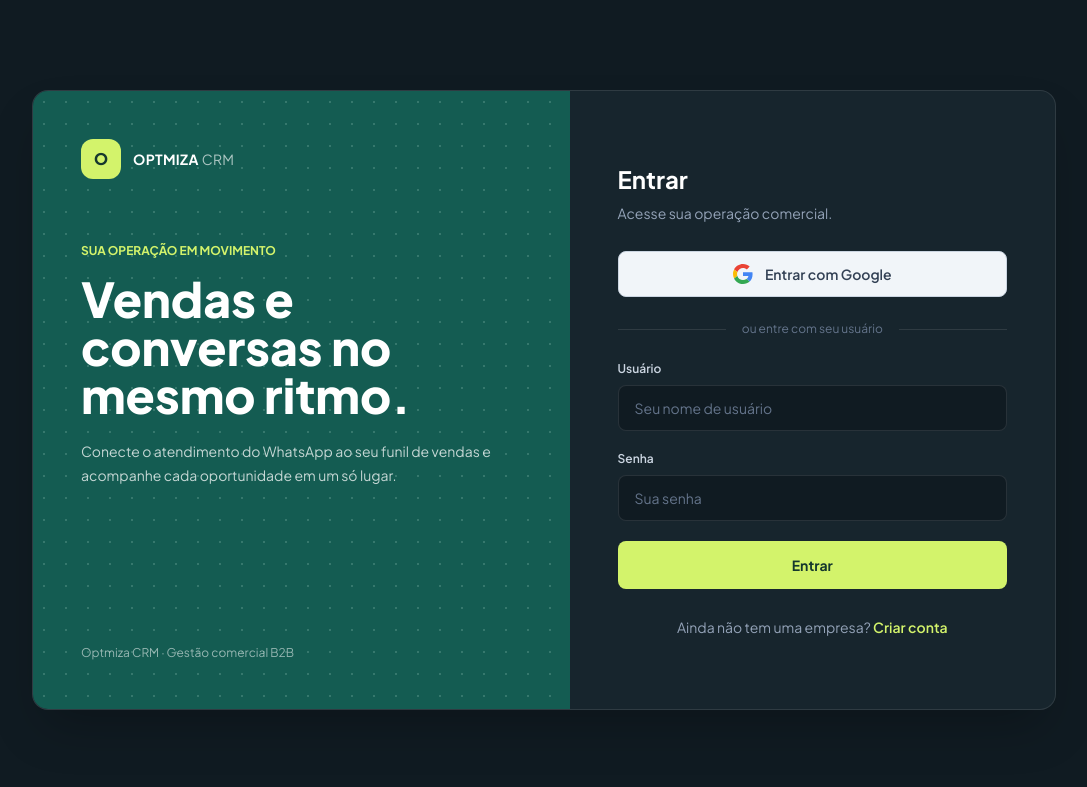
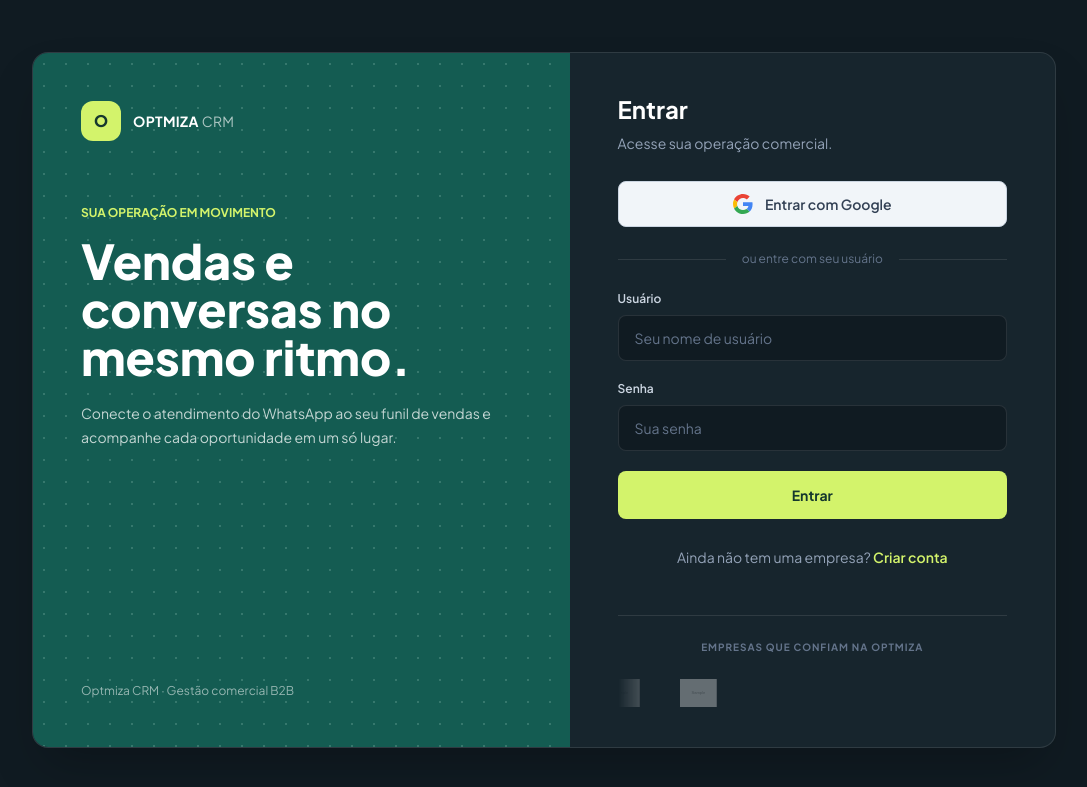
Before and after one commit to PyPedro/crm, a Python web app: template app/templates/login.html in a window 1280 px wide. Shown: the top 787 px of the page, without its empty margins (96-1183 px from the left). Run offline with Jinja, Linux system fonts and the light colour scheme; the template is opened without the code that fills it: most values are stand-ins (such as "Sample title", 1, 10 or a date in 2020); grey boxes marked "Sample" are stand-in pictures; some libraries are stand-ins or nearby versions.

Commit message:
Enhance login page with animations and styles
Added animations for logo carousel and improved layout styles.

```diff
--- a/app/templates/login.html
+++ b/app/templates/login.html
@@ -10,10 +10,26 @@
         body { font-family: 'Plus Jakarta Sans', sans-serif; }
         @keyframes rise { from { opacity: 0; transform: translateY(12px); } to { opacity: 1; transform: translateY(0); } }
         .rise { animation: rise .55s ease-out both; }
+
+        /* Animação do Carrossel de Logos */
+        @keyframes scroll-infinito {
+            0% { transform: translateX(0); }
+            100% { transform: translateX(-50%); }
+        }
+        .animate-marquee {
+            display: flex;
+            width: max-content;
+            animation: scroll-infinito 25s linear infinite;
+        }
+        .animate-marquee:hover {
+            animation-play-state: paused;
+        }
     </style>
 </head>
 <body class="min-h-screen bg-[#101b22] text-white flex items-center justify-center p-5">
     <main class="w-full max-w-5xl min-h-[620px] grid md:grid-cols-[1.05fr_0.95fr] overflow-hidden rounded-2xl border border-white/10 bg-[#17252d] shadow-2xl rise">
+
+        <!-- Lado Esquerdo (Branding) -->
         <section class="relative flex flex-col justify-between overflow-hidden bg-[#145c52] p-8 sm:p-12">
             <div class="absolute inset-0 opacity-20" style="background-image: radial-gradient(#bce9d8 1px, transparent 1px); background-size: 22px 22px;"></div>
             <div class="relative">
@@ -28,10 +44,13 @@
             <p class="relative mt-14 text-xs text-white/55">Optmiza CRM · Gestão comercial B2B</p>
         </section>
 
-        <section class="flex items-center px-7 py-10 sm:px-12">
+        <!-- Lado Direito (Formulário) -->
+        <section class="flex flex-col justify-center px-7 py-10 sm:px-12 relative overflow-hidden">
             <div class="mx-auto w-full max-w-md">
                 <h2 class="text-2xl font-bold">Entrar</h2>
                 <p class="mt-2 text-sm text-slate-400">Acesse sua operação comercial.</p>
+
+                <!-- Alertas -->
                 {% if erro %}
                 <div role="alert" class="mt-6 rounded-lg border border-rose-400/30 bg-rose-400/10 px-4 py-3 text-sm text-rose-200">{{ erro }}</div>
                 {% endif %}
@@ -44,12 +63,14 @@
                     {% endfor %}
                 {% endwith %}
 
+                <!-- Login Social -->
                 <a href="{{ url_for('main.login_google') }}" class="mt-7 flex w-full items-center justify-center gap-3 rounded-lg border border-slate-300 bg-slate-100 px-4 py-3 text-sm font-semibold text-slate-700 transition hover:bg-white focus:outline-none focus:ring-2 focus:ring-[#d3f36b]">
                     <svg aria-hidden="true" class="h-5 w-5" viewBox="0 0 48 48"><path fill="#EA4335" d="M24 9.5c3.54 0 6.71 1.22 9.21 3.6l6.85-6.85C35.9 2.38 30.47 0 24 0 14.62 0 6.51 5.38 2.56 13.22l7.98 6.19C12.43 13.72 17.74 9.5 24 9.5z"/><path fill="#4285F4" d="M46.98 24.55c0-1.57-.15-3.09-.38-4.55H24v9.02h12.94c-.58 2.96-2.26 5.48-4.73 7.18l7.65 5.93c4.46-4.12 7.12-10.2 7.12-17.58z"/><path fill="#FBBC05" d="M10.53 28.59A14.4 14.4 0 0 1 9.75 24c0-1.59.27-3.13.76-4.59l-7.98-6.19A23.9 23.9 0 0 0 0 24c0 3.87.93 7.55 2.56 10.78l7.97-6.19z"/><path fill="#34A853" d="M24 48c6.48 0 11.93-2.13 15.9-5.87l-7.65-5.93c-2.12 1.42-4.84 2.25-8.25 2.25-6.26 0-11.57-4.22-13.47-9.91l-7.98 6.19C6.51 42.62 14.62 48 24 48z"/></svg>
                     Entrar com Google
                 </a>
                 <div class="my-6 flex items-center gap-4 text-xs text-slate-500"><span class="h-px flex-1 bg-white/10"></span>ou entre com seu usuário<span class="h-px flex-1 bg-white/10"></span></div>
 
+                <!-- Formulário Tradicional -->
                 <form method="POST" action="{{ url_for('main.login') }}" class="space-y-5">
                     <div>
                         <label for="username" class="mb-2 block text-xs font-semibold text-slate-300">Usuário</label>
@@ -61,7 +82,32 @@
                     </div>
                     <button type="submit" class="w-full rounded-lg bg-[#d3f36b] px-4 py-3.5 text-sm font-bold text-[#16382e] transition hover:bg-[#e1ff91] focus:outline-none focus:ring-2 focus:ring-[#d3f36b] focus:ring-offset-2 focus:ring-offset-[#17252d]">Entrar</button>
                 </form>
+
                 <p class="mt-7 text-center text-sm text-slate-400">Ainda não tem uma empresa? <a class="font-semibold text-[#d3f36b] hover:underline" href="{{ url_for('main.register') }}">Criar conta</a></p>
+
+                <!-- Carrossel Infinito de Logos -->
+                {% if empresas %}
+                <div class="mt-12 pt-6 border-t border-white/10 w-full overflow-hidden">
+                    <p class="text-center text-[10px] font-bold text-slate-500 uppercase tracking-widest mb-6">
+                        Empresas que confiam na Optmiza
+                    </p>
+                    <!-- Máscara de esbatimento nas bordas para efeito suave -->
+                    <div class="relative w-full overflow-hidden" style="mask-image: linear-gradient(to right, transparent, black 10%, black 90%, transparent);">
+                        <div class="animate-marquee flex items-center gap-10">
+                            <!-- Loop Original -->
+                            {% for empresa in empresas %}
+                                <img src="{{ empresa.logo_b64 }}" alt="{{ empresa.nome }}" class="h-7 w-auto max-w-[100px] object-contain grayscale opacity-40 hover:grayscale-0 hover:opacity-100 transition-all duration-300">
+                            {% endfor %}
+
+                            <!-- Loop Clone (necessário para não haver "quebra" no loop infinito) -->
+                            {% for empresa in empresas %}
+                                <img src="{{ empresa.logo_b64 }}" alt="{{ empresa.nome }}" class="h-7 w-auto max-w-[100px] object-contain grayscale opacity-40 hover:grayscale-0 hover:opacity-100 transition-all duration-300">
+                            {% endfor %}
+                        </div>
+                    </div>
+                </div>
+                {% endif %}
+
             </div>
         </section>
     </main>
```
